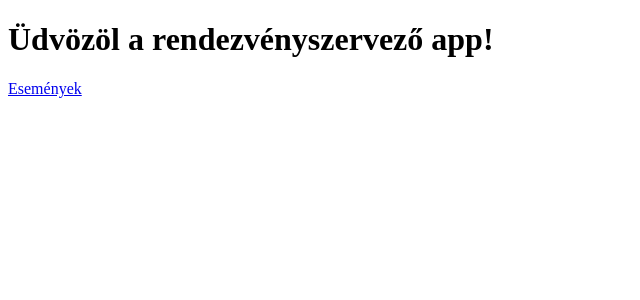
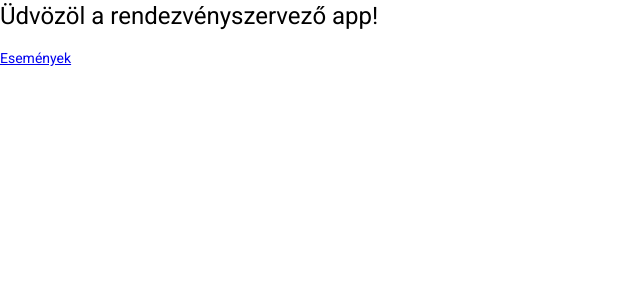
Before and after one commit to SepsiLaszlo/event-organizer, an Angular app in the folder front-end/: page / in a window 1280 px wide. Shown: the top 300 px of the page, without its empty margins (0-640 px from the left). Built offline with nearby package versions, Linux system fonts and the light colour scheme.

Commit message:
add material

```diff
--- a/front-end/angular.json
+++ b/front-end/angular.json
@@ -28,6 +28,7 @@
               "src/assets"
             ],
             "styles": [
+              "./node_modules/@angular/material/prebuilt-themes/indigo-pink.css",
               "src/styles.css"
             ],
             "scripts": []
@@ -91,6 +92,7 @@
               "src/assets"
             ],
             "styles": [
+              "./node_modules/@angular/material/prebuilt-themes/indigo-pink.css",
               "src/styles.css"
             ],
             "scripts": []
--- a/front-end/package.json
+++ b/front-end/package.json
@@ -12,10 +12,12 @@
   "private": true,
   "dependencies": {
     "@angular/animations": "~11.1.2",
+    "@angular/cdk": "~11.2.0-rc.0-sha-5fcb47a49",
     "@angular/common": "~11.1.2",
     "@angular/compiler": "~11.1.2",
     "@angular/core": "~11.1.2",
     "@angular/forms": "~11.1.2",
+    "@angular/material": "~11.2.0-rc.0-sha-5fcb47a49",
     "@angular/platform-browser": "~11.1.2",
     "@angular/platform-browser-dynamic": "~11.1.2",
     "@angular/router": "~11.1.2",
--- a/front-end/src/app/app.module.ts
+++ b/front-end/src/app/app.module.ts
@@ -7,7 +7,7 @@
 import { LandingComponent } from './landing/landing.component';
 import { EventIndexComponent } from './events/event-index/event-index.component';
 import { EventShowComponent } from './events/event-show/event-show.component';
-
+import { BrowserAnimationsModule } from '@angular/platform-browser/animations';
 @NgModule({
   declarations: [
     AppComponent,
@@ -18,7 +18,9 @@
   imports: [
     BrowserModule,
     AppRoutingModule,
-    HttpClientModule
+    HttpClientModule,
+    BrowserAnimationsModule,
+
   ],
   providers: [],
   bootstrap: [AppComponent]
--- a/front-end/src/index.html
+++ b/front-end/src/index.html
@@ -6,8 +6,11 @@
   <base href="/">
   <meta name="viewport" content="width=device-width, initial-scale=1">
   <link rel="icon" type="image/x-icon" href="favicon.ico">
+  <link rel="preconnect" href="https://fonts.gstatic.com">
+  <link href="https://fonts.googleapis.com/css2?family=Roboto:wght@300;400;500&display=swap" rel="stylesheet">
+  <link href="https://fonts.googleapis.com/icon?family=Material+Icons" rel="stylesheet">
 </head>
-<body>
+<body class="mat-typography">
   <app-root></app-root>
 </body>
 </html>
--- a/front-end/src/styles.css
+++ b/front-end/src/styles.css
@@ -1 +1,4 @@
 /* You can add global styles to this file, and also import other style files */
+
+html, body { height: 100%; }
+body { margin: 0; font-family: Roboto, "Helvetica Neue", sans-serif; }
```
Also changed, not shown: 1 other file (tests, documents, lock files or other folders).
